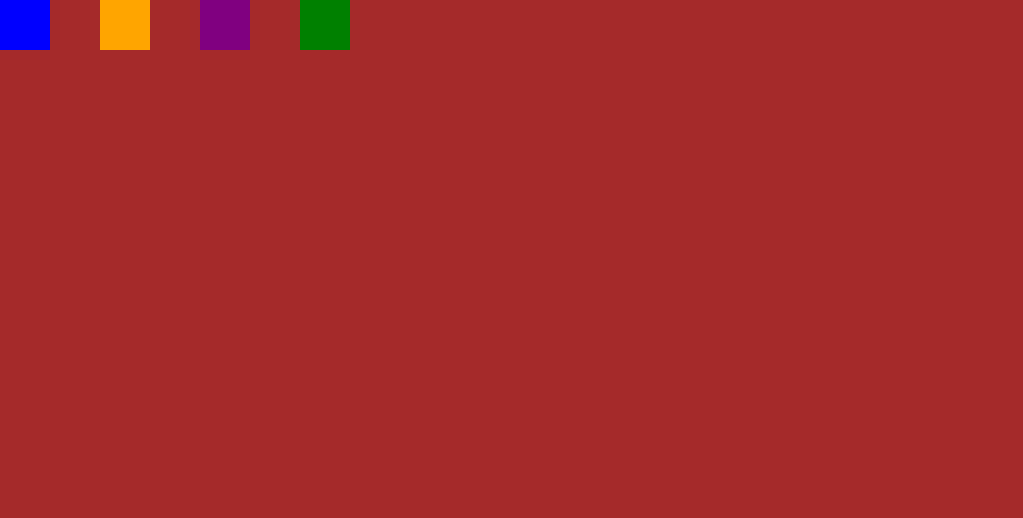
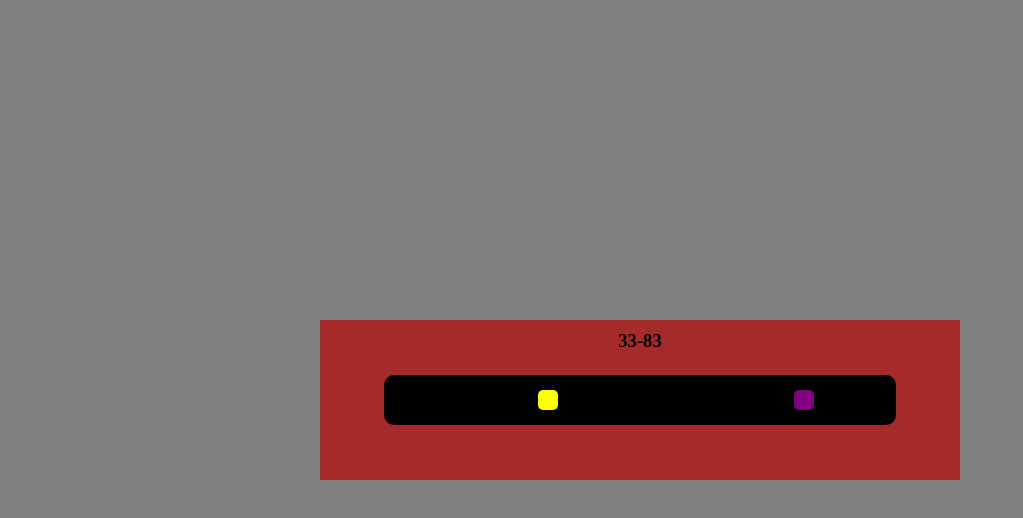
Before and after one commit to aiacuone/Multi-Range-Slider, a React (Create React App) app: page / in a window 1280 px wide. Shown: the top 518 px of the page, without its empty margins (0-1023 px from the left). Built offline with nearby package versions, Linux system fonts and the light colour scheme.

Commit message:
working, but minor issues when mouse leaves element

```diff
--- a/src/App.js
+++ b/src/App.js
@@ -9,8 +9,8 @@ function App() {
 
   return (
     <div class="app">
-      {/* <MultiRange/> */}
-      <Draggable/>
+      <MultiRange/>
+      {/* <Draggable/> */}
     </div>
   );
 }
--- a/src/MultiRange.js
+++ b/src/MultiRange.js
@@ -1,46 +1,48 @@
-import React, {useState} from 'react'
+import React, {useState,useEffect} from 'react'
 import './multiRange.css'
 
 
 export default function MultiRange() {
 
-
   let [min,setMin]=useState(30)
   let [max,setMax]=useState(80)
+  let [minDrag,setMinDrag]=useState(false)
+  let [maxDrag,setMaxDrag]=useState(false)
   let [trackWidth,setTrackWidth]=useState(0)
 
-
-  function handleClick(){
-    // console.log(min,trackWidth,max)
+  function handleMouseDown(){
     let minDistance= Math.abs(trackWidth-min)
     let maxDistance= Math.abs(trackWidth-max)
-    minDistance<=maxDistance?setMin(trackWidth):setMax(trackWidth)
-    // console.log(minDistance,maxDistance)
+    if(minDistance<=maxDistance){
+      setMin(trackWidth)
+      setMinDrag(true)
+    }else{
+      setMax(trackWidth)
+      setMaxDrag(true)
+    }
   }
 
+
+
   function handleMove(e){
-
     e.target.className!=='track'&&setTrackWidth(parseInt(((e.pageX-(e.target.parentElement.offsetParent.offsetLeft+e.target.parentElement.offsetLeft))/e.target.parentElement.clientWidth)*100))
 
     e.target.className==='track'&&setTrackWidth(parseInt(((e.pageX-(e.target.offsetParent.offsetLeft+e.target.offsetLeft))/e.target.clientWidth)*100))
   }
 
-  function handleDrag(e){
-    e.preventDefault()
-    // console.log(e)
-    // console.log(trackWidth)
-    // val=='min'&&setMin(trackWidth)
-    // val=='max'&&setMax(trackWidth)
-  }
+
+  useEffect(()=>{
+    minDrag&&setMin(trackWidth-3)
+    maxDrag&&setMax(trackWidth-3)
+  })
 
     return (
       <div class='multiRange'>
-          <h3>{min}-{max}</h3>
-          <div class='track'onMouseMove={handleMove} onClick={handleClick}>
-              <div class='thumb min' draggable='true' onDrag={handleDrag} style={{left:min+'%'}}/>
-              <div class='thumb max' draggable='true' onDrag={handleDrag} style={{left:max+'%'}}/>
+          <h3>{min+3}-{max+3}</h3>
+          <div class='track' onMouseMove={handleMove} onMouseDown={handleMouseDown}>
+              <div class='thumb min' onMouseUp={()=>setMinDrag(false)&&setMaxDrag(false)} onMouseDown={()=>setMinDrag(true)} onMouseUp={()=>setMinDrag(false)} style={{left:min+'%'}}/>
+              <div class='thumb max' onMouseUp={()=>setMinDrag(false)&&setMaxDrag(false)} onMouseDown={()=>setMaxDrag(true)} onMouseUp={()=>setMaxDrag(false)} style={{left:max+'%'}}/>
           </div>
-                {/* {console.log(trackWidth,'trackwidth')} */}
       </div>
     )
 }
```
